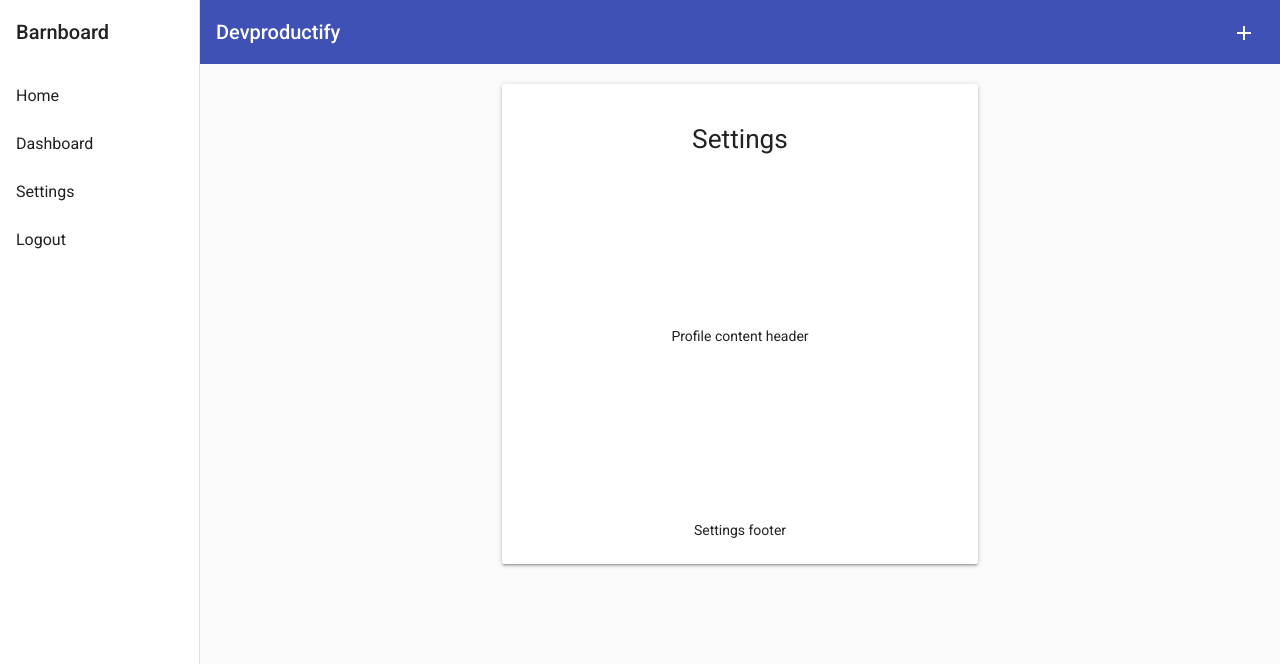
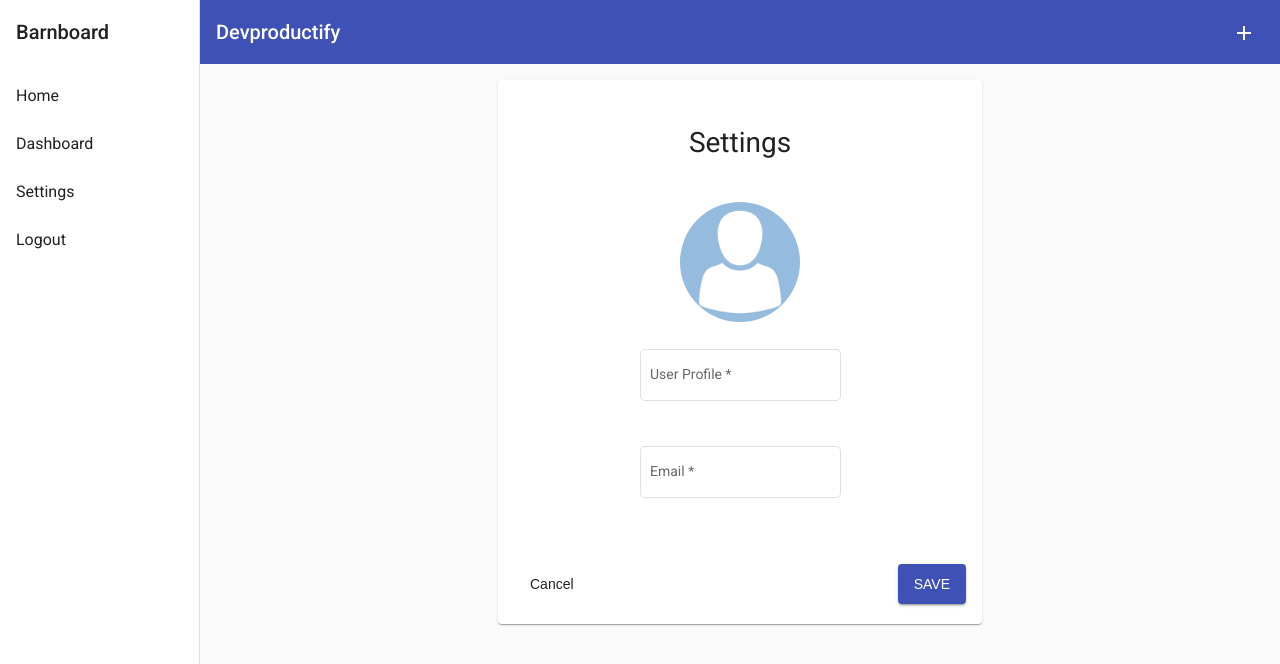
Before and after one commit to Accelerator-One/barn-board, an Angular app: page /settings in a window 1280 px wide. Shown: the top 664 px of the page. Built offline with nearby package versions, Linux system fonts and the light colour scheme.

Commit message:
build: settings prototype refinements

```diff
--- a/src/app/materialize/materialize-src/sass/materialize.scss
+++ b/src/app/materialize/materialize-src/sass/materialize.scss
@@ -6,31 +6,31 @@
 @import "components/variables";
 @import "components/normalize";
 
-@import "components/global";
-@import "components/badges";
-@import "components/icons-material-design";
+// @import "components/global";
+// @import "components/badges";
+// @import "components/icons-material-design";
 @import "components/grid";
-@import "components/navbar";
-@import "components/typography";
-@import "components/transitions";
-@import "components/cards";
-@import "components/toast";
-@import "components/tabs";
-@import "components/tooltip";
-@import "components/buttons";
-@import "components/dropdown";
-@import "components/waves";
-@import "components/modal";
-@import "components/collapsible";
-@import "components/chips";
-@import "components/materialbox";
-@import "components/forms/forms";
-@import "components/table_of_contents";
-@import "components/sidenav";
-@import "components/preloader";
-@import "components/slider";
-@import "components/carousel";
-@import "components/tapTarget";
-@import "components/pulse";
-@import "components/datepicker";
-@import "components/timepicker";
+// @import "components/navbar";
+// @import "components/typography";
+// @import "components/transitions";
+// @import "components/cards";
+// @import "components/toast";
+// @import "components/tabs";
+// @import "components/tooltip";
+// @import "components/buttons";
+// @import "components/dropdown";
+// @import "components/waves";
+// @import "components/modal";
+// @import "components/collapsible";
+// @import "components/chips";
+// @import "components/materialbox";
+// @import "components/forms/forms";
+// @import "components/table_of_contents";
+// @import "components/sidenav";
+// @import "components/preloader";
+// @import "components/slider";
+// @import "components/carousel";
+// @import "components/tapTarget";
+// @import "components/pulse";
+// @import "components/datepicker";
+// @import "components/timepicker";
--- a/src/app/settings/settings.component.html
+++ b/src/app/settings/settings.component.html
@@ -1,40 +1,52 @@
 <div class='row' style='height: calc(100% - 20px)'>
 
-  <div class="col s1 m2 l3">
+  <div class="col s1 m3 l3">
     &nbsp;
   </div>
 
-  <div class="col s10 m8 l6 h-100">
-    <div class='card h-100 settings' style="margin-bottom: 0px;">
+  <div class="col s10 m6 l6 h-100">
+    <mat-card class='h-100 settings' style="margin-bottom: 0px;">
 
       <div class="card-part header">
-        <h5>Settings</h5>
+        <h1>Settings</h1>
       </div>
 
-      <div class='card-part w-100 content'>
+      <div class='card-part w-100 content flex-col'>
 
         <!-- Add content adjustments here -->
         <app-profile></app-profile>
 
-        <!--
+        <form [formGroup]='settings'>
 
-            Profile image cmp
-            ----------
-            | FIELDS |
-            ----------
+          <mat-form-field appearance='outline'>
+            <mat-label> User Profile </mat-label>
+            <input matInput formControlName='name' placeholder="Profile Name" required>
+            <mat-error>This field is required</mat-error>
+          </mat-form-field>
 
-         -->
+          <br /><br />
+
+          <mat-form-field appearance='outline'>
+            <mat-label> Email </mat-label>
+            <input matInput formControlName='email' placeholder="john.doe@gmail.com" required>
+            <mat-error>This field is required</mat-error>
+          </mat-form-field>
+
+          <br /><br />
+
+        </form>
 
       </div>
 
-      <div class="card-part w-100 footer">
-        Settings footer
+      <div class="card-part w-100 footer flex-between">
+        <button mat-button> Cancel </button>
+        <button mat-raised-button color='primary' > SAVE </button>
       </div>
 
-    </div>
+    </mat-card>
   </div>
 
-  <div class="col s1 m2 l3">
+  <div class="col s1 m3 l3">
     &nbsp;
   </div>
 
--- a/src/app/settings/settings.component.scss
+++ b/src/app/settings/settings.component.scss
@@ -1,4 +1,8 @@
 @import '../materialize//materialize-src/sass/materialize.scss';
+
+::ng-deep mat-card {
+  min-width: 360px;
+}
 
 .settings-card {
   width: 100%;
@@ -20,12 +24,34 @@
   align-items: center;
   flex-direction: column;
   justify-content: space-between;
-  margin: 20px;
-  max-height: 480px;
+  margin: 16px;
+  max-height: 512px;
 }
 
 .card-part {
   text-align: center;
-  padding: 24px 12px;
+  padding: 12px;
   width: 100%;
+  display: flex;
+  justify-content: center;
 }
+
+.flex-col {
+  display: flex;
+  flex-direction: column;
+}
+
+form {
+  mat-form-field {
+    margin-bottom: 0px;
+  }
+}
+
+.flex-between {
+  display: flex;
+  justify-content: space-between;
+}
+
+.footer {
+  min-height: 40px;
+}
--- a/src/app/settings/settings.component.ts
+++ b/src/app/settings/settings.component.ts
@@ -1,4 +1,5 @@
 import { Component, OnInit } from '@angular/core';
+import { FormControl, FormGroup, Validators } from '@angular/forms';
 
 @Component({
   selector: 'app-settings',
@@ -8,8 +9,14 @@ import { Component, OnInit } from '@angular/core';
 export class SettingsComponent implements OnInit {
 
   constructor() { }
+  ngOnInit(): void { }
 
-  ngOnInit(): void {
-  }
+  public settings: FormGroup = new FormGroup({
+    name: new FormControl('', [Validators.required]),
+    email: new FormControl('', [
+      Validators.required,
+      Validators.email
+    ])
+  });
 
 }
--- a/src/app/shared/profile/profile.component.html
+++ b/src/app/shared/profile/profile.component.html
@@ -1 +1,3 @@
-<p> Profile content header </p>
+<div class='profile-image'>
+  <img src='../../../assets/blank-profile.png' />
+</div>
--- a/src/app/shared/profile/profile.component.scss
+++ b/src/app/shared/profile/profile.component.scss
@@ -0,0 +1,19 @@
+.profile-image {
+
+  width: 120px;
+  height: 120px;
+  overflow: hidden;
+  border-radius: 60px;
+  margin-bottom: 24px;
+
+  img {
+    width: 100%;
+    height: 100%;
+  }
+
+}
+
+:host {
+  display: flex;
+  justify-content: center;
+}
--- a/src/app/shared/profile/profile.component.ts
+++ b/src/app/shared/profile/profile.component.ts
@@ -8,8 +8,8 @@ import { Component, OnInit } from '@angular/core';
 export class ProfileComponent implements OnInit {
 
   constructor() { }
+  ngOnInit(): void { }
 
-  ngOnInit(): void {
-  }
+
 
 }
```
Also changed, not shown: src/assets/blank-profile.png (added).
